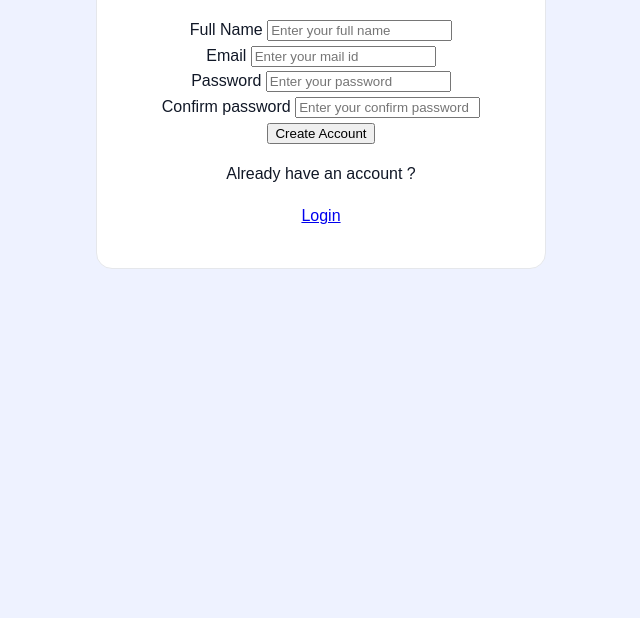
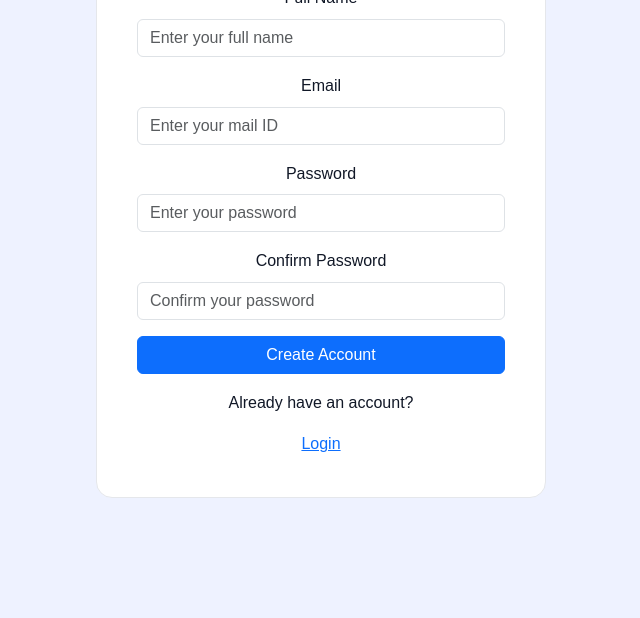
Before and after one commit to Abhisheksahoo123/skillforge-ai, a plain HTML site: page register.html in a window 1280 px wide. Shown: the part 182-800 px from the top of the page, without its empty margins (319-959 px from the left). Drawn offline with nearby package versions, Linux system fonts and the light colour scheme.

Commit message:
Update register.html

```diff
--- a/register.html
+++ b/register.html
@@ -1,31 +1,96 @@
 <!DOCTYPE html>
 <html lang="en">
+
 <head>
+
     <meta charset="UTF-8">
     <meta name="viewport" content="width=device-width, initial-scale=1.0">
-    <title>SkillForge AI</title>
+
+    <title>SkillForge AI - Register</title>
+
+    <link href="https://cdn.jsdelivr.net/npm/bootstrap@5.3.8/dist/css/bootstrap.min.css" rel="stylesheet">
+
     <link rel="stylesheet" href="style.css">
+
 </head>
+
 <body>
+
     <div class="register">
-      <h2>Create your account</h2>
-      <form>
-        <label for="name">Full Name</label>
-        <input type="text" id="name" placeholder="Enter your full name">
-        <br>
-        <label for="email">Email</label>
-        <input type="email" id="email" placeholder="Enter your mail id ">
-        <br>
-        <label for="password">Password</label>
-        <input type="password" id="password" placeholder="Enter your password">
-        <br>
-        <label for="confirm-password ">Confirm password</label>
-        <input type="password" id="confirm-password" placeholder="Enter your confirm password">
-        <br>
-        <button type="submit">Create Account</button>
-     </form>
-     <p>Already have an account ?</p>
-     <a href="login.html">Login</a>
+
+        <h2>Create Your Account</h2>
+
+        <form>
+
+            <div class="mb-3">
+
+                <label for="name" class="form-label">Full Name</label>
+
+                <input type="text"
+                       class="form-control"
+                       id="name"
+                       placeholder="Enter your full name"
+                       required>
+
+            </div>
+
+
+            <div class="mb-3">
+
+                <label for="email" class="form-label">Email</label>
+
+                <input type="email"
+                       class="form-control"
+                       id="email"
+                       placeholder="Enter your mail ID"
+                       required>
+
+            </div>
+
+
+            <div class="mb-3">
+
+                <label for="password" class="form-label">Password</label>
+
+                <input type="password"
+                       class="form-control"
+                       id="password"
+                       placeholder="Enter your password"
+                       required>
+
+            </div>
+
+
+            <div class="mb-3">
+
+                <label for="confirm-password" class="form-label">
+                    Confirm Password
+                </label>
+
+                <input type="password"
+                       class="form-control"
+                       id="confirm-password"
+                       placeholder="Confirm your password"
+                       required>
+
+            </div>
+
+
+            <button type="submit" class="btn btn-primary w-100">
+                Create Account
+            </button>
+
+        </form>
+
+        <p class="mt-3">Already have an account?</p>
+
+        <a href="login.html">Login</a>
+
     </div>
+
+
+    <script src="https://cdn.jsdelivr.net/npm/bootstrap@5.3.8/dist/js/bootstrap.bundle.min.js"></script>
+
 </body>
+
 </html>
```
